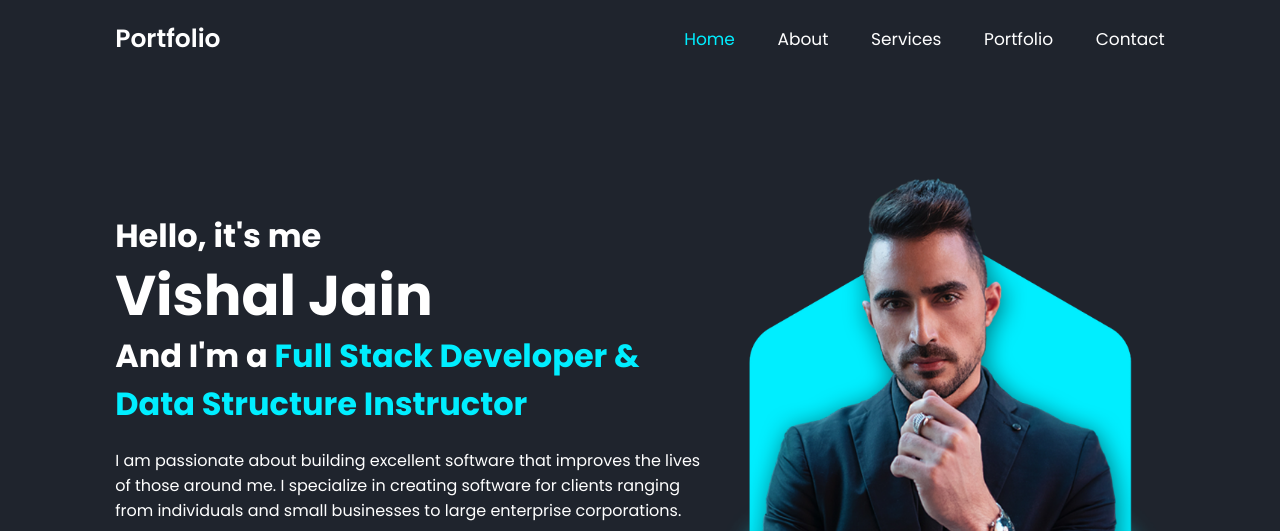
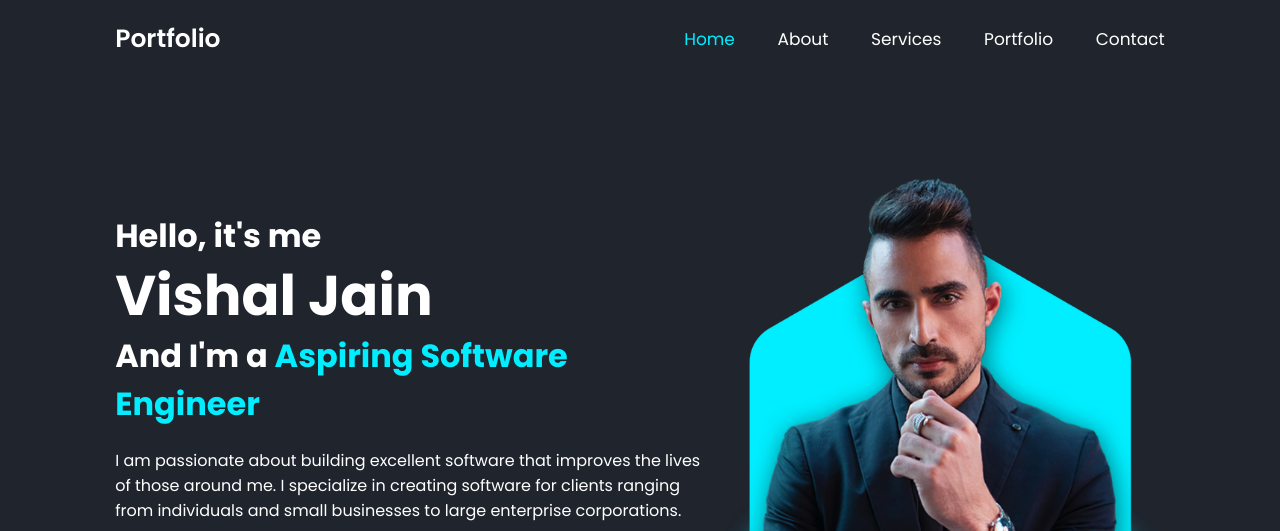
Before and after one commit to Vishal-jain2003/vishaljainportfolio, a plain HTML site: page index.html in a window 1280 px wide. Shown: the top 531 px of the page. Drawn offline with nearby package versions, Linux system fonts and the light colour scheme.

Commit message:
Update index.html

```diff
--- a/index.html
+++ b/index.html
@@ -33,7 +33,7 @@
       <div class="home-content">
         <h3>Hello, it's me</h3>
         <h1>Vishal Jain</h1>
-        <h3>And I'm a <span>Full Stack Developer & Data Structure Instructor</span></h3>
+        <h3>And I'm a <span>Aspiring Software Engineer</span></h3>
         <p>I am passionate about building excellent software that improves the lives of those around me. I specialize in creating software for clients ranging from individuals and small businesses to large enterprise corporations.</p>
         <div class="social-media">
           <a href="https://www.facebook.com/profile.php?id=100035370392113"><i class='bx bxl-facebook'></i></a>
```
